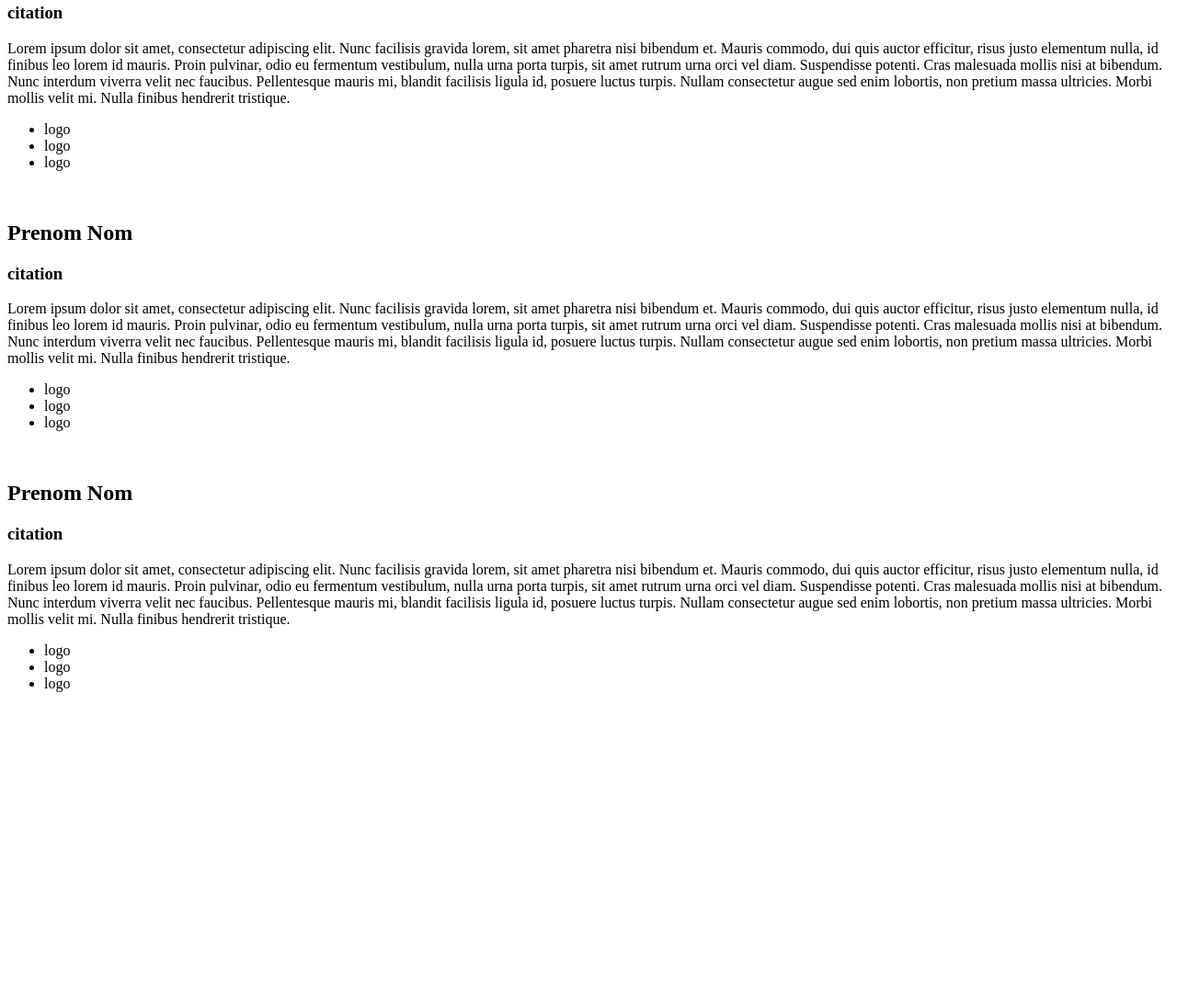
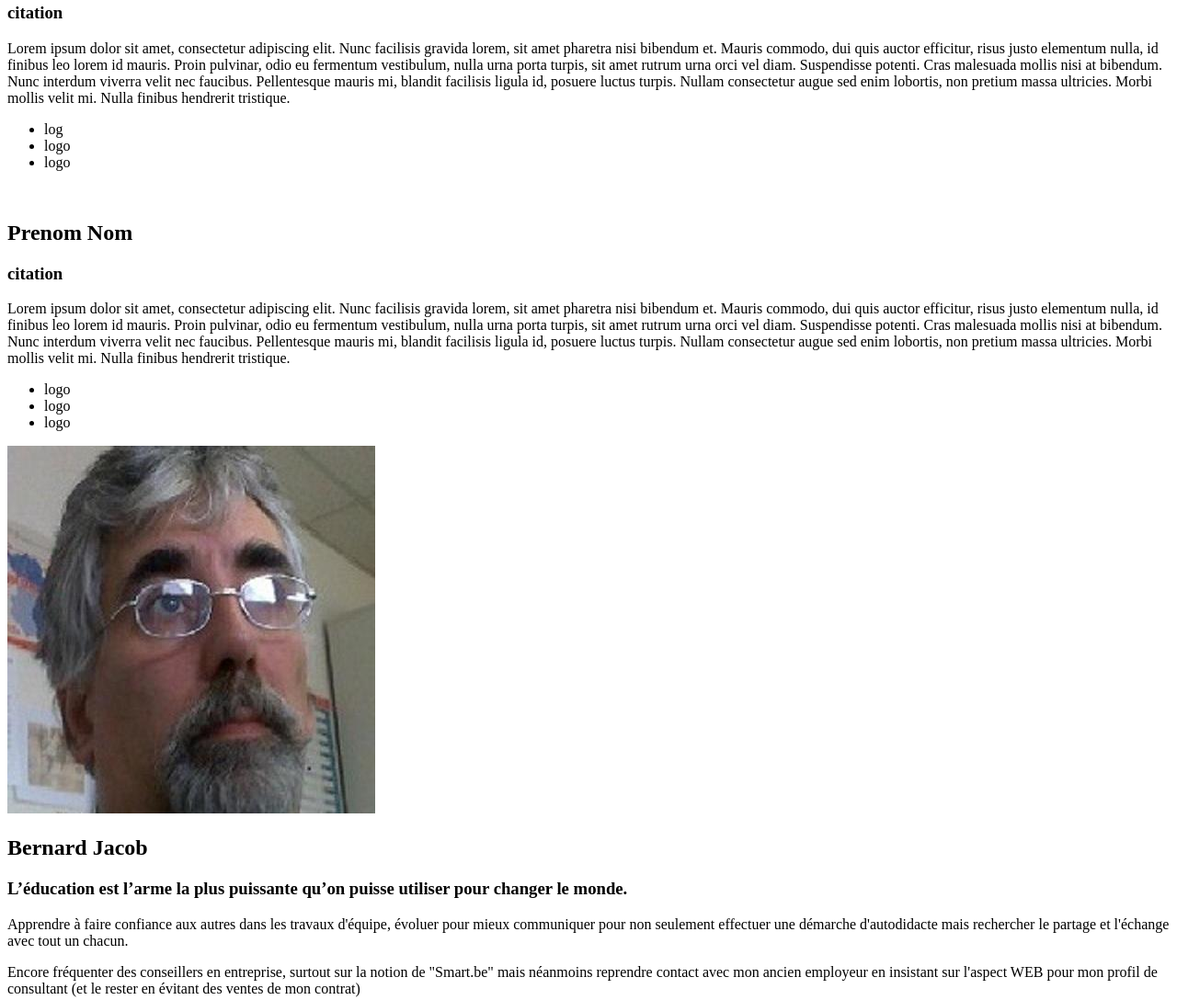
Before and after one commit to Mike00001/exercice-9-team-presentation, a plain HTML site: page exo9.html in a window 1280 px wide. Shown: the part 533-1621 px from the top of the page at 92% size. Before the commit the page ends 1302 px from the top, so only its background shows below. Drawn offline with Linux system fonts and the light colour scheme.

Commit message:
contrib bernard

```diff
--- a/exo9.html
+++ b/exo9.html
@@ -4,6 +4,7 @@
     <meta charset="UTF-8">
     <title>Exo9</title>
     <link rel="stylesheet" href="exo9_styles.css"/>
+    <link rel="stylesheet" href="https://cdnjs.cloudflare.com/ajax/libs/font-awesome/4.7.0/css/font-awesome.min.css">
 </head>
 <body>
     <header>
@@ -42,7 +43,7 @@
                   Lorem ipsum dolor sit amet, consectetur adipiscing elit. Nunc facilisis gravida lorem, sit amet pharetra nisi bibendum et. Mauris commodo, dui quis auctor efficitur, risus justo elementum nulla, id finibus leo lorem id mauris. Proin pulvinar, odio eu fermentum vestibulum, nulla urna porta turpis, sit amet rutrum urna orci vel diam. Suspendisse potenti. Cras malesuada mollis nisi at bibendum. Nunc interdum viverra velit nec faucibus. Pellentesque mauris mi, blandit facilisis ligula id, posuere luctus turpis. Nullam consectetur augue sed enim lobortis, non pretium massa ultricies. Morbi mollis velit mi. Nulla finibus hendrerit tristique.
                </p>
                <ul>
-                  <li>logo</li>
+                  <li>log</li>
                   <li>logo</li>
                   <li>logo</li>
                </ul>
@@ -65,16 +66,19 @@
         </section>
         <section class="Bernard">
            <article>
-               <img>
-               <h2>Prenom Nom</h2>
-               <h3> citation</h3>
+               <img src='./Photos/bernard.jpg' alt='Bernard JACOB' />
+               <h2>Bernard Jacob</h2>
+               <h3>L’éducation est l’arme la plus puissante qu’on puisse utiliser pour changer le monde.</h3>
                <p>
-                  Lorem ipsum dolor sit amet, consectetur adipiscing elit. Nunc facilisis gravida lorem, sit amet pharetra nisi bibendum et. Mauris commodo, dui quis auctor efficitur, risus justo elementum nulla, id finibus leo lorem id mauris. Proin pulvinar, odio eu fermentum vestibulum, nulla urna porta turpis, sit amet rutrum urna orci vel diam. Suspendisse potenti. Cras malesuada mollis nisi at bibendum. Nunc interdum viverra velit nec faucibus. Pellentesque mauris mi, blandit facilisis ligula id, posuere luctus turpis. Nullam consectetur augue sed enim lobortis, non pretium massa ultricies. Morbi mollis velit mi. Nulla finibus hendrerit tristique.
+                  Apprendre à faire confiance aux autres dans les travaux d'équipe, évoluer pour mieux communiquer pour non seulement effectuer une démarche d'autodidacte mais rechercher le partage et l'échange avec tout un chacun.</p>
+
+<p>Encore fréquenter des conseillers en entreprise, surtout sur la notion de "Smart.be" mais néanmoins reprendre contact avec mon ancien employeur en insistant sur l'aspect WEB pour mon profil de consultant (et le rester en évitant des ventes de mon contrat) <p>
+
                </p>
                <ul>
-                  <li>logo</li>
-                  <li>logo</li>
-                  <li>logo</li>
+                  <li><a href='linkedln.com' target="_blank" rel="noopener noreferrer" ><img src='./logo_links/linkedin-logo.svg' alt='linkedin' /></a></li>
+                  <li><a href='https://github.com/bernardJacob' target="_blank" rel="noopener noreferrer" ><img src='./logo_links/github-logo.svg' alt='github' /></a></li>
+                  <li><a href='https://debruxellesetdailleurs.000webhostapp.com/' target="_blank" rel="noopener noreferrer" ><img src='./logo_links/world.svg' alt='exemple site' /></a></li>
                </ul>
            </article>
         </section>
```
Also changed, not shown: Photos/bernard.jpg (added), b.html (added).
